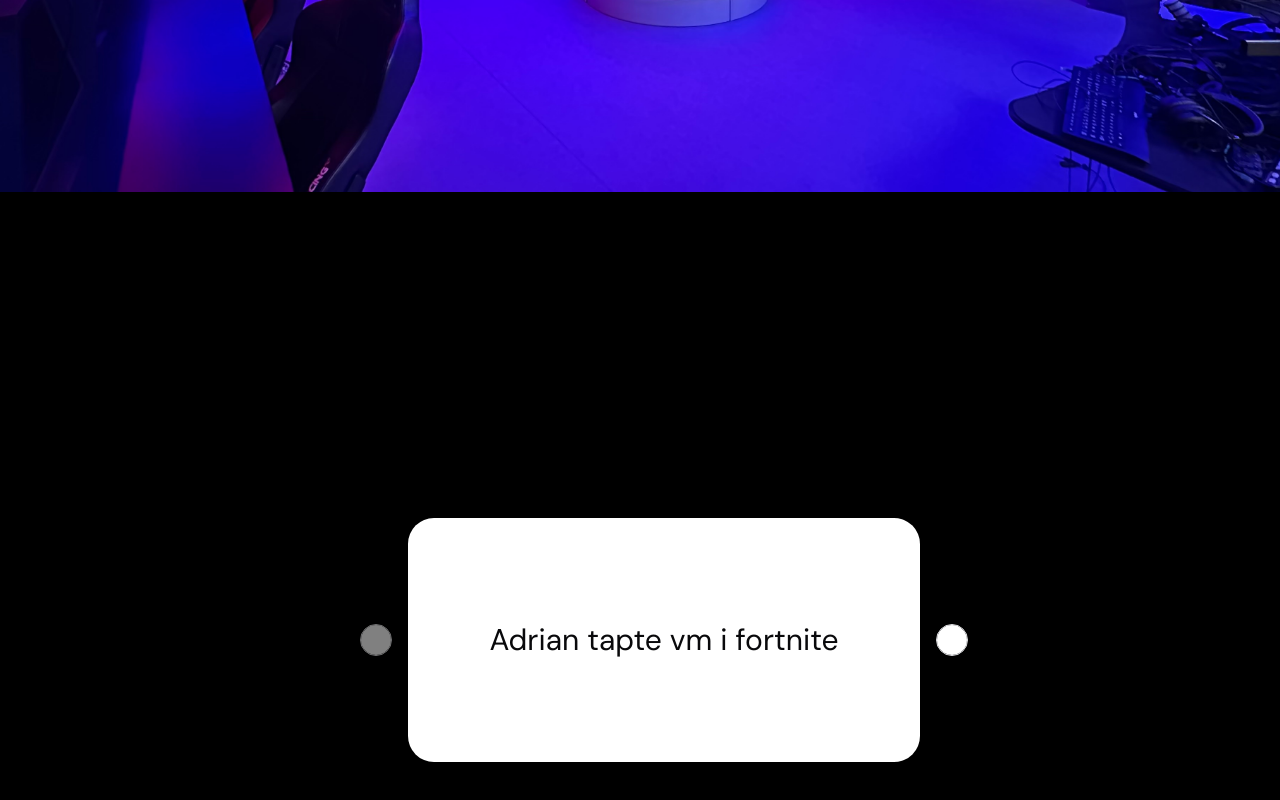
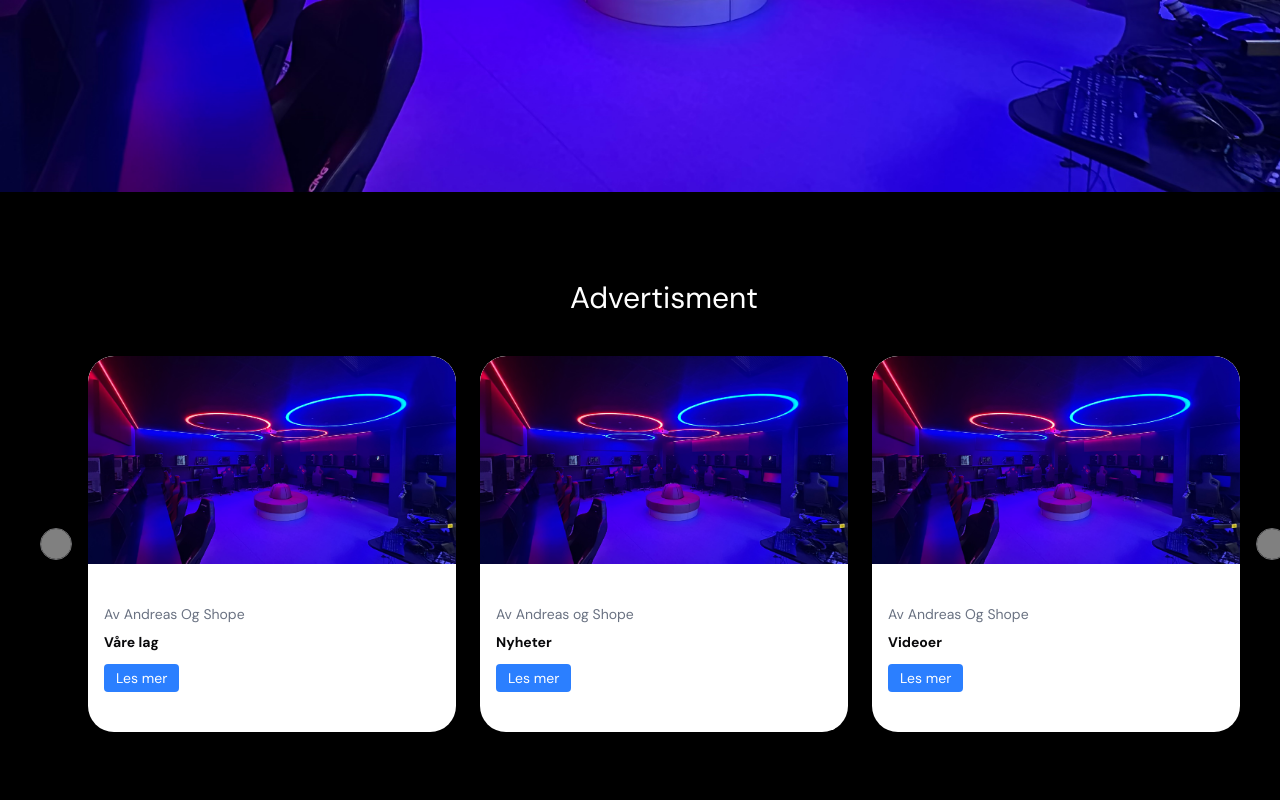
Before and after one commit to tiller-vgs/esport-webside, a Next.js app: page / in a window 1280 px wide. Shown: the part 680-1480 px from the top of the page. Built offline with nearby package versions, Linux system fonts and the light colour scheme.

Commit message:
finpusset advertisment sectionen og laget bedre grafikk med tailwind

```diff
--- a/components/Advertisment.tsx
+++ b/components/Advertisment.tsx
@@ -10,49 +10,59 @@
 
 function Advertisment() {
   return (
-    <div className="w-screen h-screen flex items-center justify-center">
+    <div className="w-screen min-h-screen bg-black-600 flex flex-col items-center p-10">
 
-      <Carousel className="w-full max-w-lg">
+      <h1 className="text-3xl text-white mb-10">
+        Advertisment
+      </h1>
 
+      <Carousel className="w-full max-w-6xl">
         <CarouselContent>
 
+          {/* ONLY SLIDE */}
           <CarouselItem>
+            <div className="grid grid-cols-1 md:grid-cols-3 gap-6">
+
               <Card>
-              <CardContent className="flex items-center justify-center p-20 text-3xl">
-                Adrian tapte vm i fortnite
+                <img src="image0.jpeg" className="w-full h-52 object-cover" />
+                <CardContent className="p-4">
+                  <p className="text-sm text-gray-500">Av Andreas Og Shope</p>
+                  <h2 className="font-bold mt-2">Våre lag</h2>
+                  <button className="mt-3 bg-blue-500 text-white px-3 py-1 rounded">
+                    Les mer
+                  </button>
                 </CardContent>
               </Card>
-          </CarouselItem>
 
-          <CarouselItem>
               <Card>
-              <CardContent className="flex items-center justify-center p-20 text-3xl">
-                Ny spiller signert
+                <img src="image0.jpeg" className="w-full h-52 object-cover" />
+                <CardContent className="p-4">
+                  <p className="text-sm text-gray-500">Av Andreas og Shope</p>
+                  <h2 className="font-bold mt-2">Nyheter</h2>
+                  <button className="mt-3 bg-blue-500 text-white px-3 py-1 rounded">
+                    Les mer
+                  </button>
                 </CardContent>
               </Card>
-          </CarouselItem>
 
-          <CarouselItem>
               <Card>
-              <CardContent className="flex items-center justify-center p-20 text-3xl">
-                Kamp i morgen
+                <img src="image0.jpeg" className="w-full h-52 object-cover" />
+                <CardContent className="p-4">
+                  <p className="text-sm text-gray-500">Av Andreas Og Shope</p>
+                  <h2 className="font-bold mt-2">Videoer</h2>
+                  <button className="mt-3 bg-blue-500 text-white px-3 py-1 rounded">
+                    Les mer
+                  </button>
                 </CardContent>
               </Card>
-          </CarouselItem>
 
-          <CarouselItem>
-            <Card>
-              <CardContent className="flex items-center justify-center p-20 text-3xl">
-                Tilbud i dag er 20% på alt
-              </CardContent>
-            </Card>
+            </div>
           </CarouselItem>
 
         </CarouselContent>
 
         <CarouselPrevious />
         <CarouselNext />
-
       </Carousel>
 
     </div>
```
Lines whose indentation alone changed are shown as unchanged.
